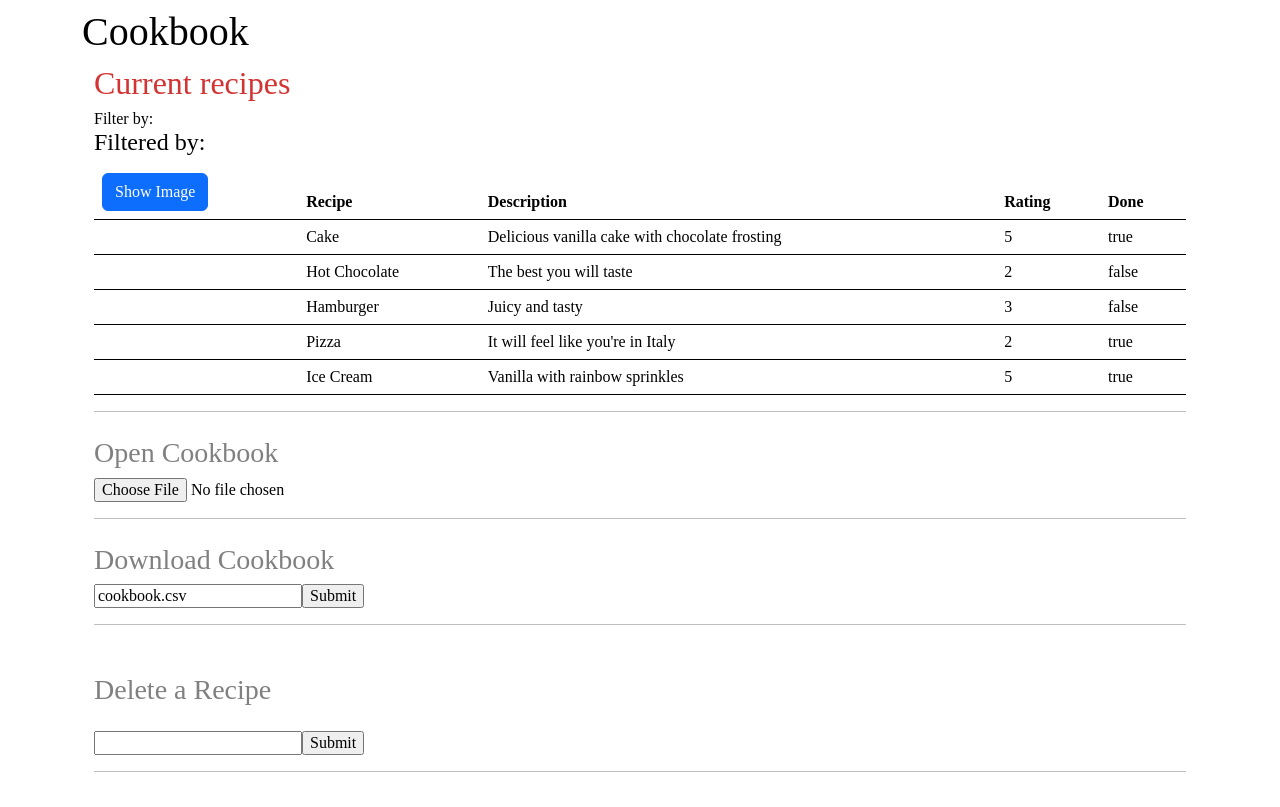
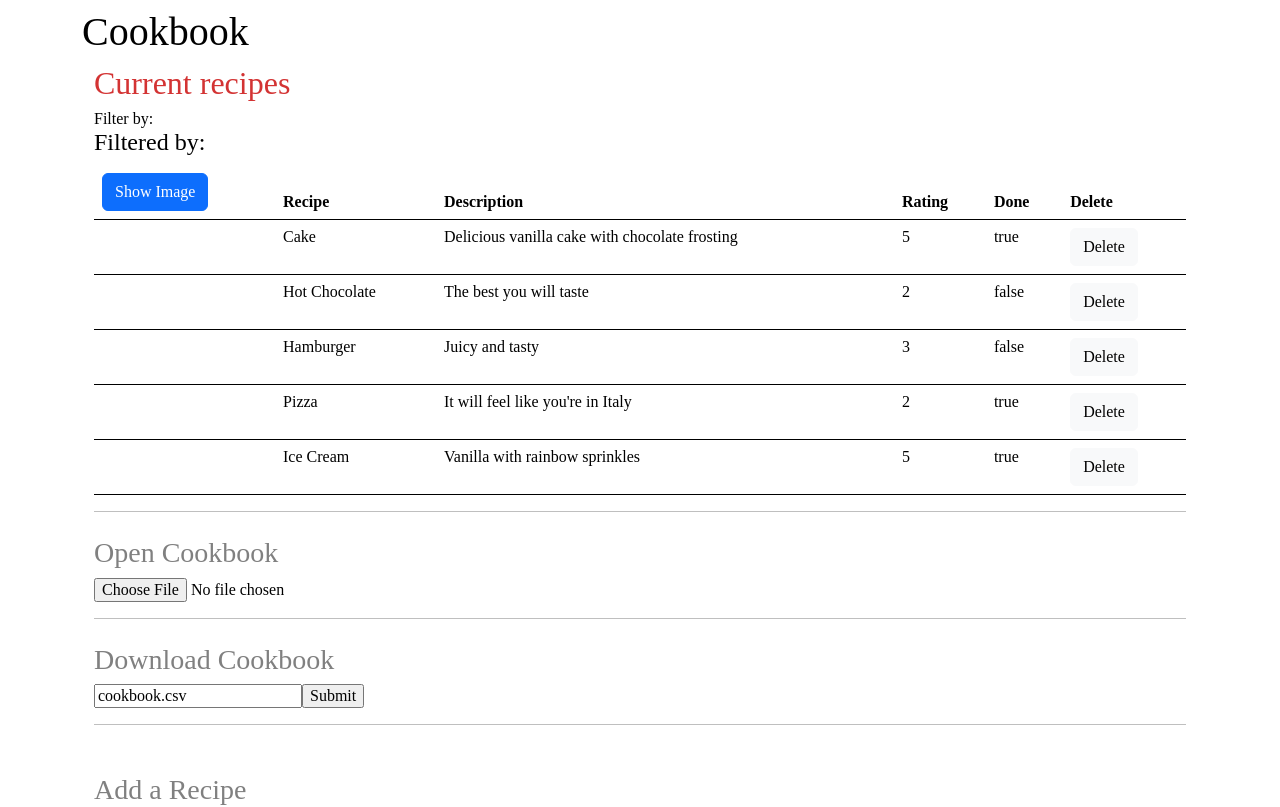
Before and after one commit to MSubsea/ng-cookbook, an Angular app: page / in a window 1280 px wide. Shown: the top 807 px of the page. Built offline with nearby package versions, Linux system fonts and the light colour scheme.

Commit message:
Move remove to each recipe

```diff
--- a/src/app/cookbook/cookbook.component.html
+++ b/src/app/cookbook/cookbook.component.html
@@ -28,6 +28,7 @@
                 <th>Description</th>
                 <th>Rating</th>
                 <th>Done</th>
+                <th>Delete</th>
               </tr>
             </thead>
             <tbody>
@@ -37,6 +38,7 @@
                   <td>{{recipe.description}}</td>
                   <td>{{recipe.rating}}</td>
                   <td>{{recipe.done}}</td>
+                  <td><button class="btn btn-light" (click)="deleteRecipe(recipe.recipeId)">Delete</button></td>
               </tr>
             </tbody>
           </table>
@@ -52,15 +54,6 @@
        <input type="input" id="downloadName" value="cookbook.csv">
        <input type="submit" id="download">
     </form>
-    <hr>
-    <div class="card-body mt-5">
-        <h3 style="color: grey;">Delete a Recipe</h3>
-        <form class="mt-4">
-             <input type="text" id="menuid">
-            <input type="submit" id="delsubmit">
-        </form>
-
-    </div>
     <hr>
     <div class="card-body mt-5">
         <h3 style="color: grey;">Add a Recipe</h3>
--- a/src/app/cookbook/cookbook.component.ts
+++ b/src/app/cookbook/cookbook.component.ts
@@ -58,6 +58,12 @@ export class CookbookComponent implements OnInit {
       console.log("A correct number (1<= number <=" + this.myCookbook.all().length + ") should be provided!");
     }
     val.value = "";
+  }
+
+  deleteRecipe(recipeId:number) {
+    console.log("Deleting recipe: " + recipeId);
+    this.myCookbook.remove_recipe(recipeId);
+    this.filteredRecipes = this.myCookbook.all();
   }
 
   addMenu() {
@@ -160,11 +166,6 @@ export class CookbookComponent implements OnInit {
       this.addMenu();
     })
 
-    document.getElementById("delsubmit")!.addEventListener("click", (event) => {
-      event.preventDefault();
-      this.deleteMenu();
-    })
-
     /*document.getElementById("upload")!.addEventListener("click", (event) => {
       event.preventDefault();
       this.uploadFromCsv();
--- a/src/app/lib/cookbook.ts
+++ b/src/app/lib/cookbook.ts
@@ -19,8 +19,8 @@ export class Cookbook {
 
     remove_recipe(recipe_index:number) {
         // TODO: this.recipes.reduce(recipe_index);
-        if ((recipe_index >= 0)  || (recipe_index < this.recipes.length)) {
-            this.recipes = this.recipes.filter(obj => obj !== this.recipes[recipe_index])
+        if (recipe_index >= 0) {
+            this.recipes = this.recipes.filter(obj => obj.recipeId !== recipe_index)
         }
     }
 }
```
